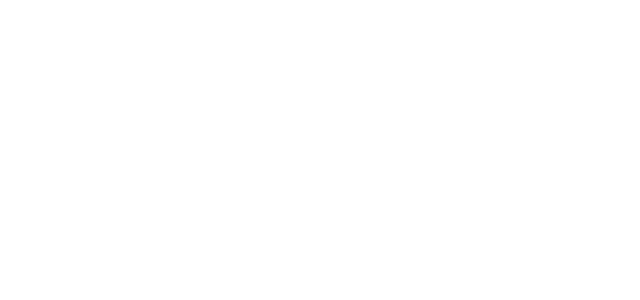
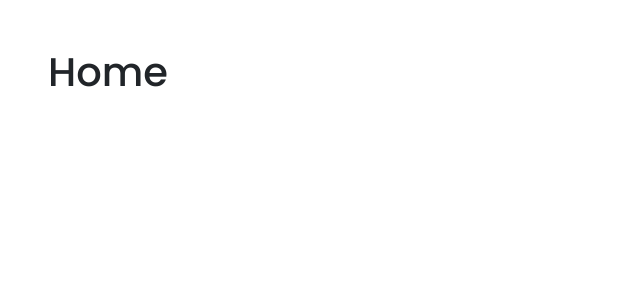
Before and after one commit to MartuRiesco/Central-de-Turnos, a React (Create React App) app in the folder turnos/: page /home in a window 1280 px wide. Before the commit this address had no page. Shown: the top 300 px of the page, without its empty margins (0-640 px from the left). Built offline with nearby package versions, Linux system fonts and the light colour scheme; a web font is replaced by a local one.

Commit message:
create home screen

```diff
--- a/turnos/src/App.js
+++ b/turnos/src/App.js
@@ -2,6 +2,7 @@ import React from 'react';
 import { BrowserRouter, Routes, Route } from 'react-router-dom';
 import Login from './Components/Login/login';
 import Register from './Components/Register/register';
+import Home from './Components/Home/home';
 
 function App() {
   return (
@@ -10,6 +11,7 @@ function App() {
           <Routes>
               <Route path='/' element={ <Login /> } />
               <Route path='/register' element={ <Register /> } />
+              <Route path='/home' element={ <Home /> } />
           </Routes>
       </BrowserRouter>
     </div>
--- /dev/null
+++ b/turnos/src/Components/Home/home.jsx
@@ -0,0 +1,13 @@
+import React from "react";
+import './styles.css';
+
+function Home() {
+
+    return (
+        <div>
+            <h1>Home</h1>
+        </div>
+    );
+};
+
+export default Home;
--- a/turnos/src/Components/Register/styles.css
+++ b/turnos/src/Components/Register/styles.css
@@ -51,7 +51,7 @@ label {
 }
 
 .primary-button:hover {
-    color: var(--clr-gris-claro) !important;
+    color: var(--clr-primario-dark) !important;
 }
 
 .anchor {
```
Also changed, not shown: turnos/src/Components/Home/styles.css (added).
